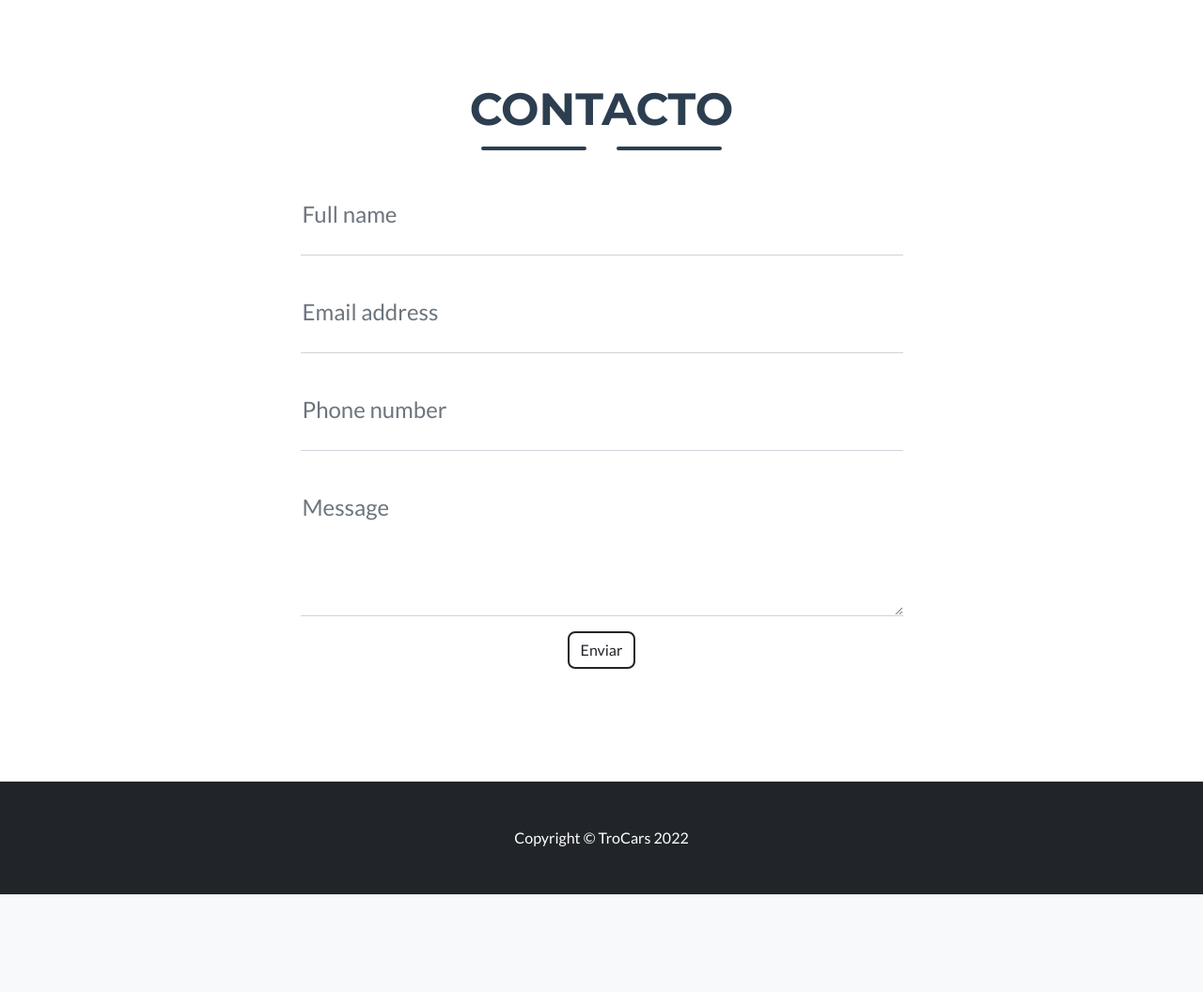
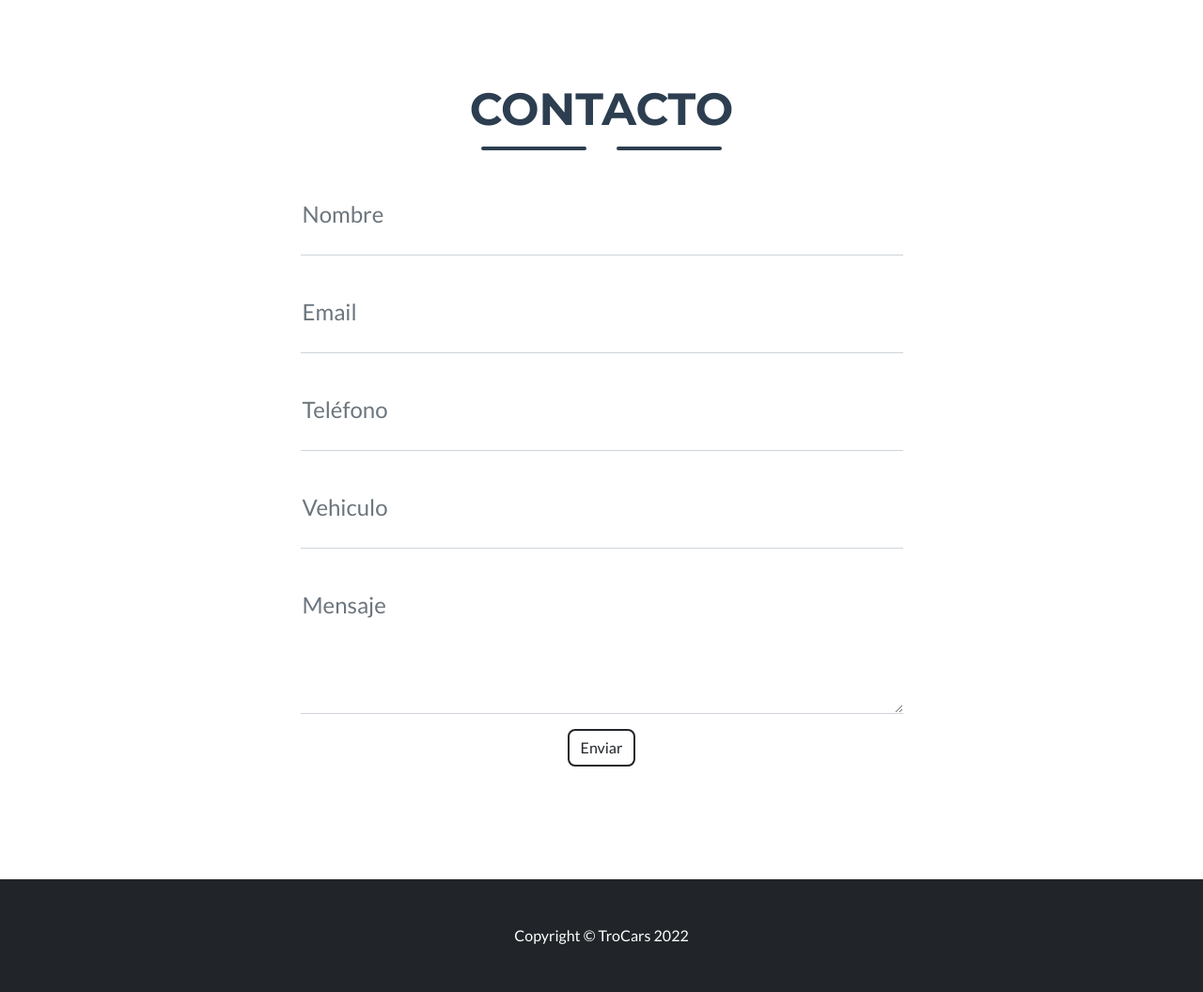
Before and after one commit to Lautaro9510/Trocar, a Django app: page /car/contact/ in a window 1280 px wide. Shown: the part 56-1112 px from the top of the page at 94% size. Before the commit the page ends 1008 px from the top, so only its background shows below. Run offline with Django 4.2, Linux system fonts and the light colour scheme; some libraries are stand-ins or nearby versions.

Commit message:
Se genera envio de email desde contact.html

```diff
--- a/car/views.py
+++ b/car/views.py
@@ -1,6 +1,8 @@
 from django.shortcuts import render
 from car.models import Car
 from car.forms import CarForm
+from django.conf import settings
+from django.core.mail import send_mail
 
 # Create your views here.
 
@@ -50,6 +52,17 @@ def show_car(request):
 def contact(request):
 
     if request.method=='POST':
+
+        name=request.POST["name"]
+
+        message=request.POST["vehicle"]+" "+request.POST["email"]+" "+request.POST["phone"]+" "+request.POST["message"]
+
+        email_from=settings.EMAIL_HOST_USER
+
+        recipient_list=["servertestmdq@gmail.com"]
+
+        send_mail(name, message, email_from, recipient_list)
+
         return render(request, 'car/thanks.html')
 
     return render(request, 'car/contact.html')
--- a/templates/car/contact.html
+++ b/templates/car/contact.html
@@ -35,46 +35,36 @@
                 <form action="/car/contact/" method="POST">{% csrf_token %}
                     <!-- Name input-->
                     <div class="form-floating mb-3">
-                        <input class="form-control" id="name" type="text" placeholder="Enter your name..." data-sb-validations="required" />
-                        <label for="name">Full name</label>
-                        <div class="invalid-feedback" data-sb-feedback="name:required">A name is required.</div>
+                        <input class="form-control" name="name" type="text" placeholder="Enter your name..." data-sb-validations="required" />
+                        <label for="name">Nombre</label>
+                        <div class="invalid-feedback" data-sb-feedback="name:required">El nombre es obligatorio.</div>
                     </div>
                     <!-- Email address input-->
                     <div class="form-floating mb-3">
-                        <input class="form-control" id="email" type="email" placeholder="name@example.com" data-sb-validations="required,email" />
-                        <label for="email">Email address</label>
-                        <div class="invalid-feedback" data-sb-feedback="email:required">An email is required.</div>
-                        <div class="invalid-feedback" data-sb-feedback="email:email">Email is not valid.</div>
+                        <input class="form-control" name="email" type="email" placeholder="name@example.com" data-sb-validations="required,email" />
+                        <label for="email">Email</label>
+                        <div class="invalid-feedback" data-sb-feedback="email:required">Email es obligatorio.</div>
+                        <div class="invalid-feedback" data-sb-feedback="email:email">Email no válido.</div>
                     </div>
                     <!-- Phone number input-->
                     <div class="form-floating mb-3">
-                        <input class="form-control" id="phone" type="tel" placeholder="(123) 456-7890" data-sb-validations="required" />
-                        <label for="phone">Phone number</label>
-                        <div class="invalid-feedback" data-sb-feedback="phone:required">A phone number is required.</div>
+                        <input class="form-control" name="phone" type="tel" placeholder="(123) 456-7890" data-sb-validations="required" />
+                        <label for="phone">Teléfono</label>
+                        <div class="invalid-feedback" data-sb-feedback="phone:required">Un número de teléfono es obligatorio.</div>
+                    </div>
+                    <!-- Vehicle input-->
+                    <div class="form-floating mb-3">
+                        <input class="form-control" name="vehicle" type="text" placeholder="Enter vehicle" data-sb-validations="required" />
+                        <label for="vehicle">Vehiculo</label>
+                        <div class="invalid-feedback" data-sb-feedback="vehicle:required">El vehículo es obligatorio.</div>
                     </div>
                     <!-- Message input-->
                     <div class="form-floating mb-3">
-                        <textarea class="form-control" id="message" type="text" placeholder="Enter your message here..." style="height: 10rem" data-sb-validations="required"></textarea>
-                        <label for="message">Message</label>
-                        <div class="invalid-feedback" data-sb-feedback="message:required">A message is required.</div>
+                        <textarea class="form-control" name="message" type="text" placeholder="Enter your message here..." style="height: 10rem" data-sb-validations="required"></textarea>
+                        <label for="message">Mensaje</label>
+                        <div class="invalid-feedback" data-sb-feedback="message:required">El mensaje es obligatorio.</div>
                     </div>
-                    <!-- Submit success message-->
-                    <!---->
-                    <!-- This is what your users will see when the form-->
-                    <!-- has successfully submitted-->
-                    <div class="d-none" id="submitSuccessMessage">
-                        <div class="text-center mb-3">
-                            <div class="fw-bolder">Form submission successful!</div>
-                            To activate this form, sign up at
-                            <br />
-                            <a href="https://startbootstrap.com/solution/contact-forms">https://startbootstrap.com/solution/contact-forms</a>
-                        </div>
-                    </div>
-                    <!-- Submit error message-->
-                    <!---->
-                    <!-- This is what your users will see when there is-->
-                    <!-- an error submitting the form-->
-                    <div class="d-none" id="submitErrorMessage"><div class="text-center text-danger mb-3">Error sending message!</div></div>
+                    <div>
                     <!-- Submit Button-->
                     {% if request.user.is_authenticated %}
                     <input type="submit" value="Enviar">
```
Also changed, not shown: proyecto_final/settings.py (+9 -0 lines).
